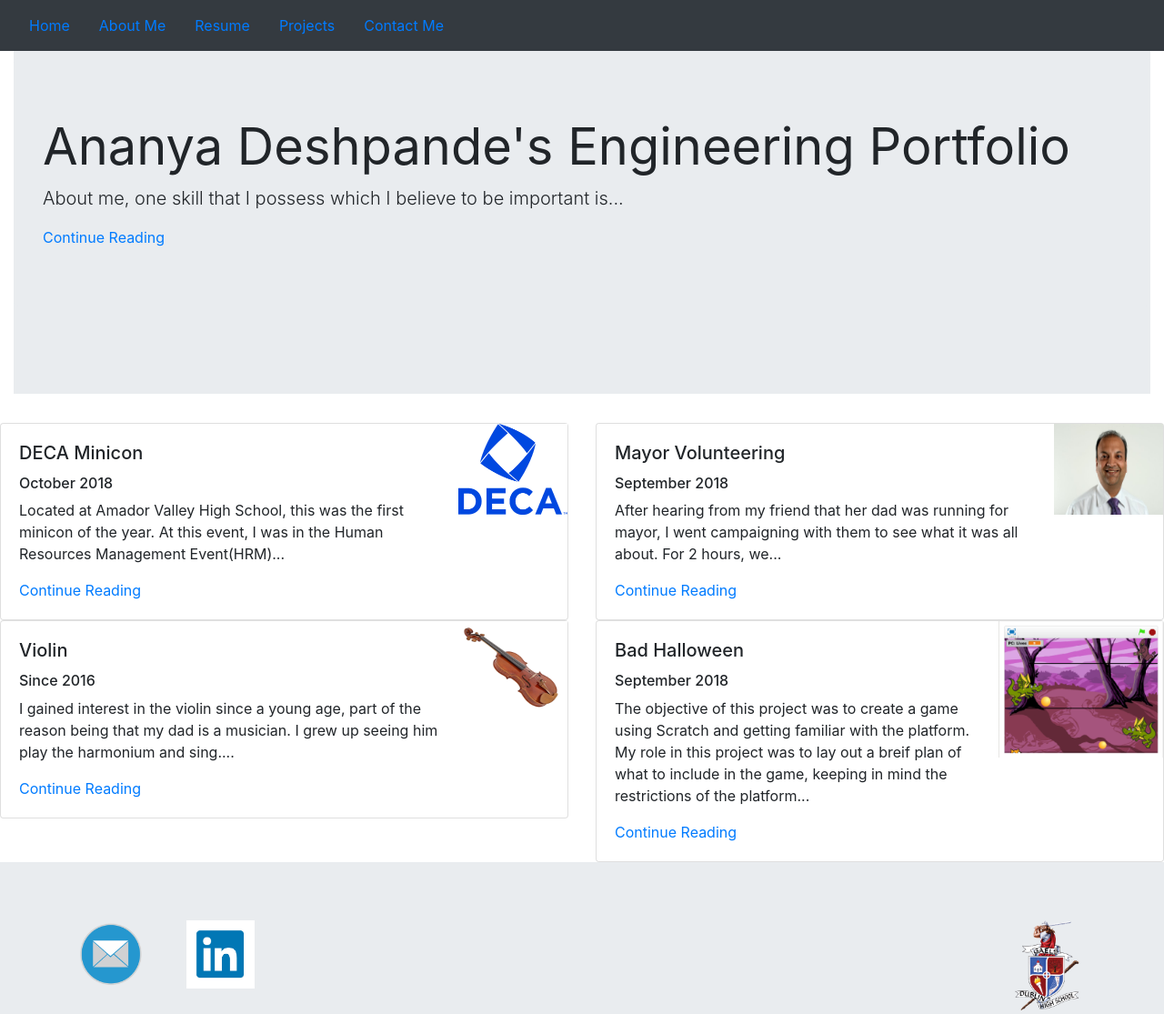
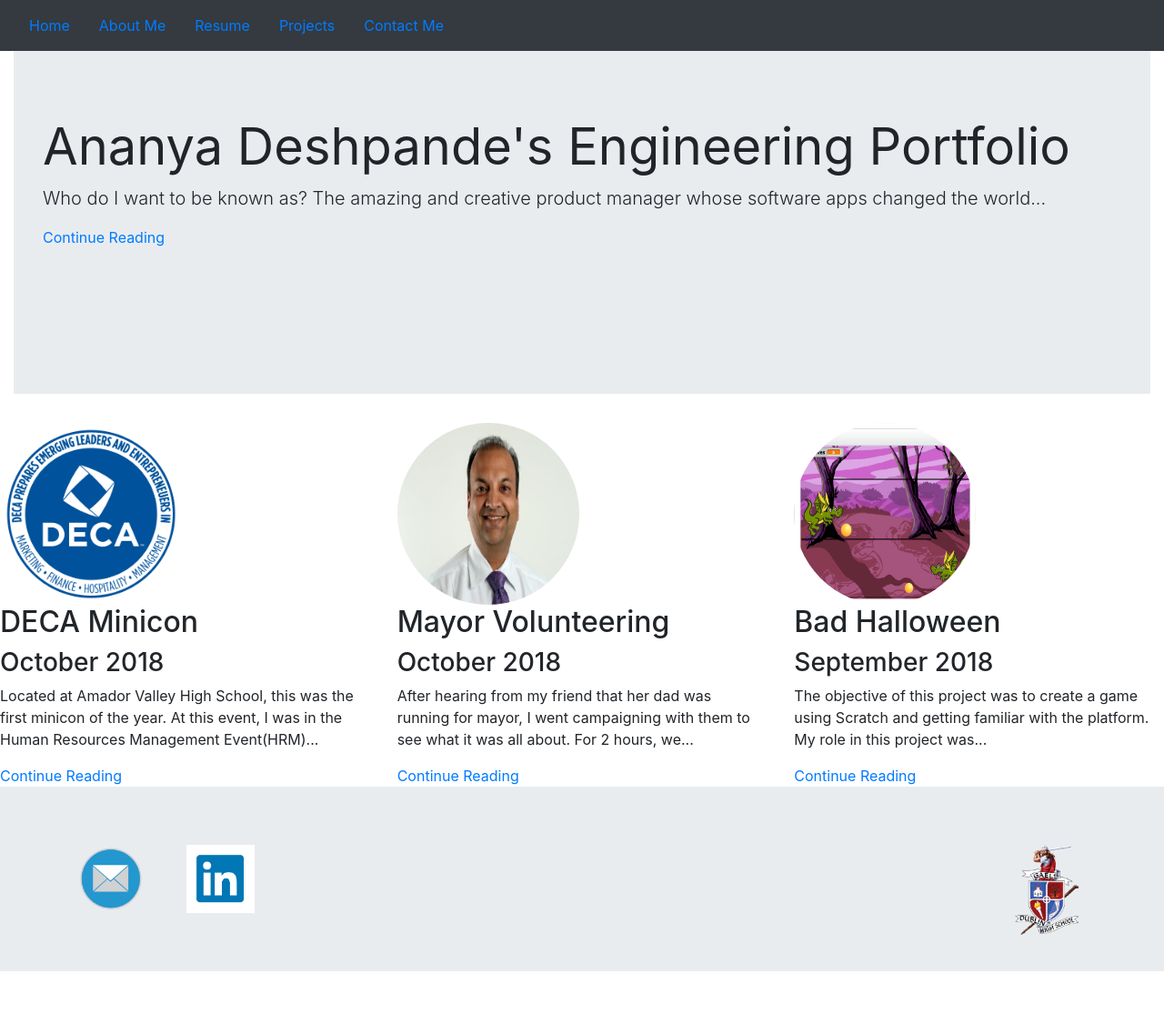
Before and after one commit to adeshp04/portfolio, a plain HTML site: page index.html in a window 1280 px wide. Shown: the top 1115 px of the page at 91% size. Drawn offline with Linux system fonts and the light colour scheme.

Commit message:
beta message

```diff
--- a/index.html
+++ b/index.html
@@ -19,80 +19,43 @@
       <div class="jumbotron ">
         <h1 class="display-4"><strong>Ananya Deshpande's Engineering Portfolio
         </strong></h1>
-        <p class="lead">About me, one skill that I possess which I believe to be
-        important is...</p>
+        <p class="lead">Who do I want to be known as? The amazing and creative product
+          manager whose software apps changed the world...</p>
         <a href="Deshpande_AboutMe.html">Continue Reading</a>
       </div>
     </div>
   </header>
-<!-- DECA and Mayor Volunteering cards coding -->
+<!-- DECA coding -->
   <body>
     <div class="row">
-      <div class="col-sm-6">
-        <div class="card flex-sm-row">
-          <div class="card-body">
-            <h5 class="card-title">DECA Minicon</h5>
-            <h6 class="card=subtitle mb-2">October 2018</h6>
-            <p class="card-text">Located at Amador Valley High School, this was
-            the first minicon of the year. At this event, I was in the Human
-            Resources Management Event(HRM)...</p>
-            <a href="DECA.html">Continue Reading</a>
-          </div>
-          <div>
-            <img src="Images/DECA.jpeg" width="120" height="100" class="card-image-right"/>
-          </div>
-        </div>
+      <div class="col-md-4">
+        <img class="rounded-circle" src="Images/DECA2.png" width="200" height="200">
+        <h2>DECA Minicon</h2>
+        <h3>October 2018</h3>
+        <p>Located at Amador Valley High School, this was
+          the first minicon of the year. At this event, I was in the Human
+          Resources Management Event(HRM)...</p>
+        <a href="DECA.html">Continue Reading</a>
       </div>
-      <div class="col-sm-6">
-        <div class="card flex-sm-row">
-          <div class="card-body">
-            <h5 class="card-title">Mayor Volunteering</h5>
-            <h6 class="card=subtitle mb-2">September 2018</h6>
-            <p class="card-text">After hearing from my friend that her dad was running
+<!-- Mayor coding -->
+      <div class="col-md-4">
+        <img class="rounded-circle" src="Images/goel.jpg" width="200" height="200">
+        <h2>Mayor Volunteering</h2>
+        <h3>October 2018</h3>
+        <p>After hearing from my friend that her dad was running
             for mayor, I went campaigning with them to see what it was all about.
             For 2 hours, we...</p>
-            <a href="Mayor.html">Continue Reading</a>
-          </div>
-          <div>
-            <img src="Images/goel.jpg" width="120" height="100" class="card-image-right"/>
-          </div>
-        </div>
+        <a href="Mayor.html">Continue Reading</a>
       </div>
-    </div>
-<!-- Violin and app inventor cards coding -->
-    <div class="row">
-      <div class="col-sm-6">
-        <div class="card flex-sm-row">
-          <div class="card-body">
-            <h5 class="card-title">Violin</h5>
-            <h6 class="card=subtitle mb-2">Since 2016</h6>
-            <p class="card-text">I gained interest in the violin since a young age,
-            part of the reason being that my dad is a musician. I grew up seeing
-            him play the harmonium and sing....
-            </p>
-            <a href="Violin.html">Continue Reading</a>
-          </div>
-          <div>
-            <img src="Images/violin.jpg" width="120" height="100"
-            class="card-image-right" />
-          </div>
-        </div>
-      </div>
-      <div class="col-sm-6">
-        <div class="card flex-sm-row">
-          <div class="card-body">
-            <h5 class="card-title">Bad Halloween</h5>
-            <h6 class="card=subtitle mb-2">September 2018</h6>
-            <p class="card-text">The objective of this project was to create a
+<!-- Scratch coding -->
+      <div class="col-md-4">
+        <img class="rounded-circle" src="Images/Levelscratch.png" width="200" height="200">
+        <h2>Bad Halloween</h2>
+        <h3>September 2018</h3>
+        <p>The objective of this project was to create a
             game using Scratch and getting familiar with the platform. My role
-            in this project was to lay out a breif plan of what to include in
-            the game, keeping in mind the restrictions of the platform...</p>
-            <a href="Deshpande_Projcts.html">Continue Reading</a>
-          </div>
-          <div>
-            <img src="Images/Levelscratch.png" height="150" class="card-image-right" />
-          </div>
-        </div>
+            in this project was...</p>
+        <a href="Deshpande_Projects.html">Continue Reading</a>
       </div>
     </div>
   </body>
```
Also changed, not shown: Deshpande_AboutMe.html (+2 -2 lines), Deshpande_ContactMe.html (+1 -1 lines), Deshpande_Projects.html (+20 -12 lines), Mayor.html (+1 -1 lines), Images/Blue.jpg (added), Images/DECA.jpeg (deleted), Images/DECA2.png (added).
